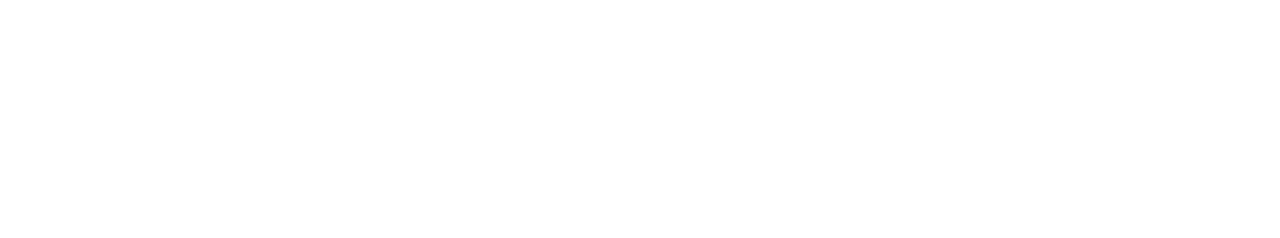
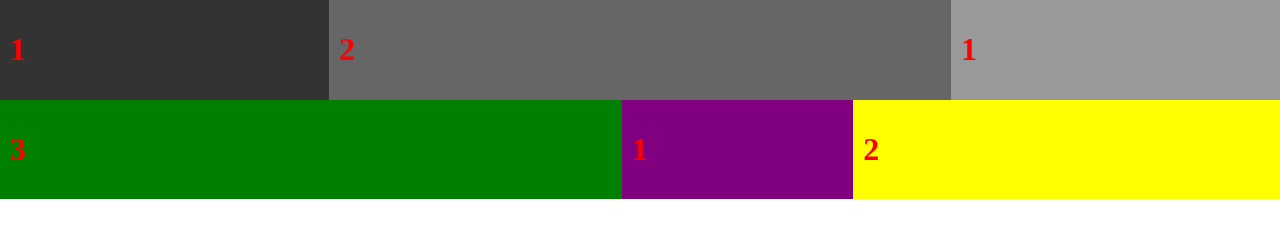
Before and after one commit to tpeelstand/Learning-Flexbox, a website: page source/index.pug in a window 1280 px wide. Drawn offline with nearby package versions, Linux system fonts and the light colour scheme; files that its build step writes are made by us from their sources.

Commit message:
Practice with Flexbox

```diff
--- a/less/defaults.less
+++ b/less/defaults.less
@@ -0,0 +1,5 @@
+// Defaults.less
+h1 {
+  padding: 10px;
+  color: #F00;
+}
--- /dev/null
+++ b/less/flex.less
@@ -0,0 +1,28 @@
+// Flex.less
+.container-flex {
+  display: flex;
+}
+.flex-one {
+  background-color: #333;
+  flex-grow: 1;
+}
+.flex-two {
+  background-color: #666;
+  flex-grow: 2;
+}
+.flex-three{
+  background-color: #999;
+  flex-grow: 1;
+}
+.flex-four{
+  background-color: green;
+  flex-grow: 3;
+}
+.flex-five {
+  background-color: purple;
+  flex-grow: 1;
+}
+.flex-six {
+  background-color: yellow;
+  flex-grow: 2;
+}
--- a/less/main.less
+++ b/less/main.less
@@ -1,2 +1,3 @@
 @import 'normalize.less';
 @import 'defaults.less';
+@import 'flex.less';
--- a/source/index.pug
+++ b/source/index.pug
@@ -6,7 +6,20 @@ html(lang="en")
     title= title
 
     // CSS Links
-    link(href="css/main.css" type="stylesheet")
+    link(href="css/main.css" rel="stylesheet" type="text/css")
 
   body
-    .container-fluid
+    .container-flex
+      .flex-one
+        h1 1
+      .flex-two
+        h1 2
+      .flex-three
+        h1 1
+    .container-flex
+      .flex-four
+        h1 3
+      .flex-five
+        h1 1
+      .flex-six
+        h1 2
```
Also changed, not shown: css/main.css, index.html.
